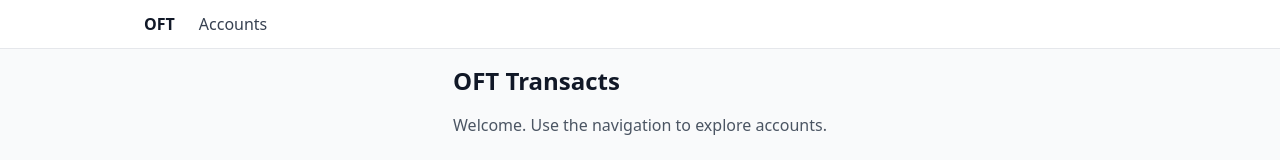
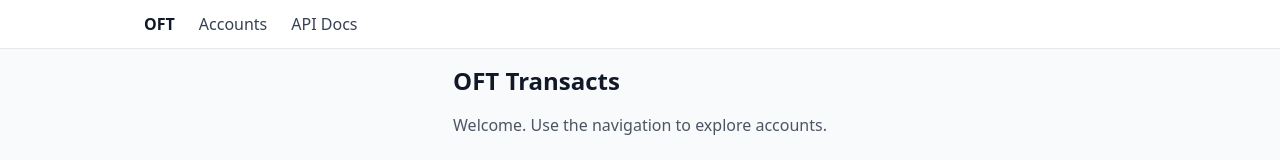
Before and after one commit to rational-agents/oft_transacts, a Vue app in the folder frontend/: page / in a window 1280 px wide. Shown: the top 160 px of the page. Built offline with nearby package versions, Linux system fonts and the light colour scheme; no server answers; what @tanstack/vue-query, oidc-client-ts would draw is missing.

Commit message:
link to swagger api documentation added to the nav bar

```diff
--- a/frontend/src/components/NavBar.vue
+++ b/frontend/src/components/NavBar.vue
@@ -3,10 +3,17 @@
     <nav class="max-w-5xl mx-auto px-4 py-3 flex items-center gap-6">
       <RouterLink to="/" class="font-semibold">OFT</RouterLink>
       <RouterLink to="/accounts" class="text-gray-700 hover:text-black">Accounts</RouterLink>
+      <a :href="apiDocsUrl" target="_blank" rel="noopener noreferrer" class="text-gray-700 hover:text-black">API Docs</a>
     </nav>
   </header>
 </template>
 
 <script setup lang="ts">
 import { RouterLink } from 'vue-router'
+import { computed } from 'vue'
+
+const apiDocsUrl = computed(() => {
+  const baseUrl = import.meta.env.VITE_API_BASE_URL || 'http://localhost:8000'
+  return `${baseUrl}/docs`
+})
 </script>
```
Also changed, not shown: 1 other file (tests, documents, lock files or other folders).
